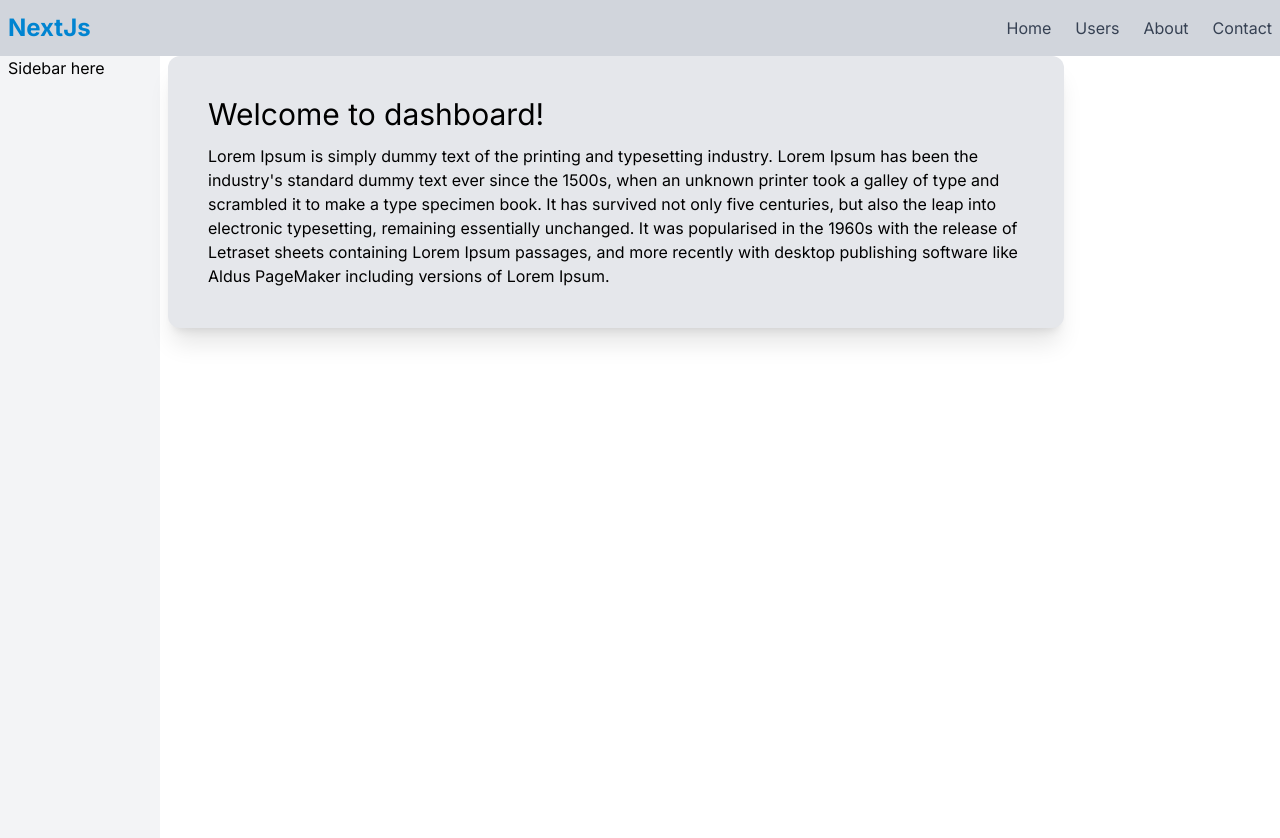
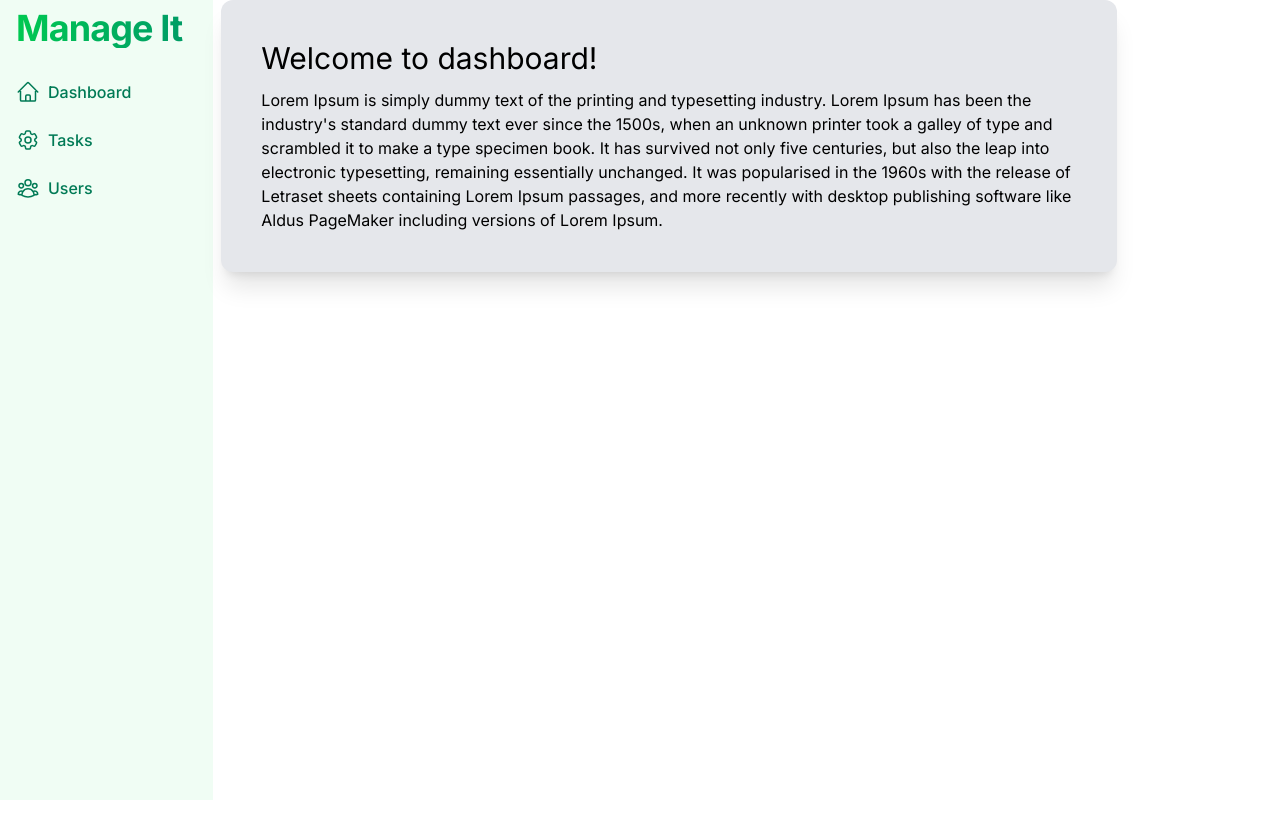
Before and after one commit to aeromori/manage-it-app, a Next.js app: page / in a window 1280 px wide. Shown: the top 838 px of the page. After the commit the page ends 800 px from the top, so only its background shows below. Built offline with nearby package versions, Linux system fonts and the light colour scheme.

Commit message:
Added sidebar component and minor fix

```diff
--- /dev/null
+++ b/app/components/Layout/sidebar.tsx
@@ -0,0 +1,51 @@
+"use client";
+
+import React, { useState } from "react";
+import {
+    HomeIcon,
+    Cog6ToothIcon,
+    UserGroupIcon,
+} from "@heroicons/react/24/outline";
+
+const routes: { name: string; path: string; icon?: any }[] = [
+    {
+        name: "Dashboard",
+        path: "/",
+        icon: <HomeIcon className="w-6 h-6" />,
+    },
+    {
+        name: "Tasks",
+        path: "/tasks",
+        icon: <Cog6ToothIcon className="w-6 h-6" />,
+    },
+    {
+        name: "Users",
+        path: "/users",
+        icon: <UserGroupIcon className="w-6 h-6" />,
+    },
+];
+
+const SideBar = () => {
+    const [activePage, setActivePage] = useState<string>("/");
+
+    return (
+        <>
+            <ul className="space-y-2 mt-4 text-emerald-700">
+                {routes.map((route) => (
+                    <li key={route.path}>
+                        <a
+                            href={route.path}
+                            className="flex items-center gap-2 p-2 rounded font-medium hover:bg-emerald-100"
+                        >
+                            <span className="flex items-center gap-2">
+                                {route.icon} {route.name}
+                            </span>
+                        </a>
+                    </li>
+                ))}
+            </ul>
+        </>
+    );
+};
+
+export default SideBar;
--- a/app/layout.tsx
+++ b/app/layout.tsx
@@ -2,6 +2,7 @@ import "./globals.css";
 import type { Metadata } from "next";
 import { Inter } from "next/font/google";
 import Header from "./components/Layout/header";
+import SideBar from "./components/Layout/sidebar";
 
 const inter = Inter({ subsets: ["latin"] });
 
@@ -18,10 +19,19 @@ export default function RootLayout({
     return (
         <html lang="en">
             <body className={inter.className}>
-                <Header />
+                {/* <Header /> */}
                 <div className="flex">
-                    <div className="w-1/8 h-screen pl-2 pr-2 bg-gray-100">
-                        Sidebar here
+                    <div className="w-1/6 h-screen pl-2 pr-2 bg-green-50">
+                        {/* Title */}
+                        <div className="p-2">
+                            <h4 className="text-4xl font-bold bg-linear-to-r from-green-500 to-emerald-600 bg-clip-text text-transparent tracking-tight">
+                                Manage It
+                            </h4>
+                        </div>
+                        {/* Sidebar and routes */}
+                        <div>
+                            <SideBar />
+                        </div>
                     </div>
                     <div className="flex-1 pl-2">{children}</div>
                 </div>
--- a/package.json
+++ b/package.json
@@ -9,6 +9,7 @@
     "lint": "next lint"
   },
   "dependencies": {
+    "@heroicons/react": "^2.2.0",
     "@tailwindcss/postcss": "^4.1.16",
     "@types/node": "24.9.1",
     "@types/react": "19.2.2",
```
Also changed, not shown: 1 other file (tests, documents, lock files or other folders).
